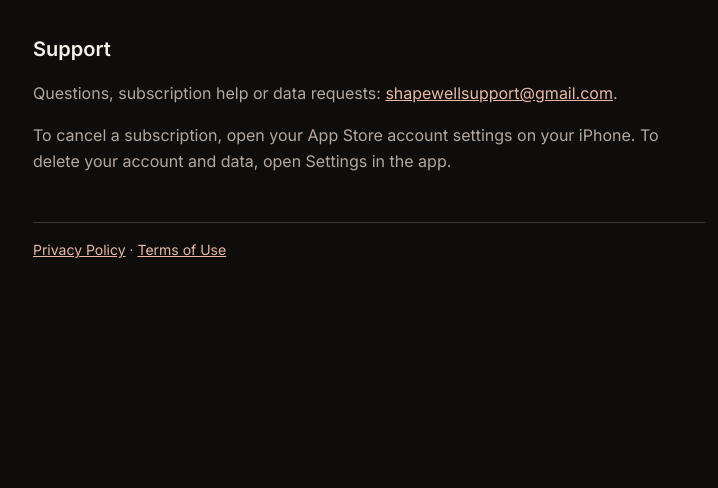
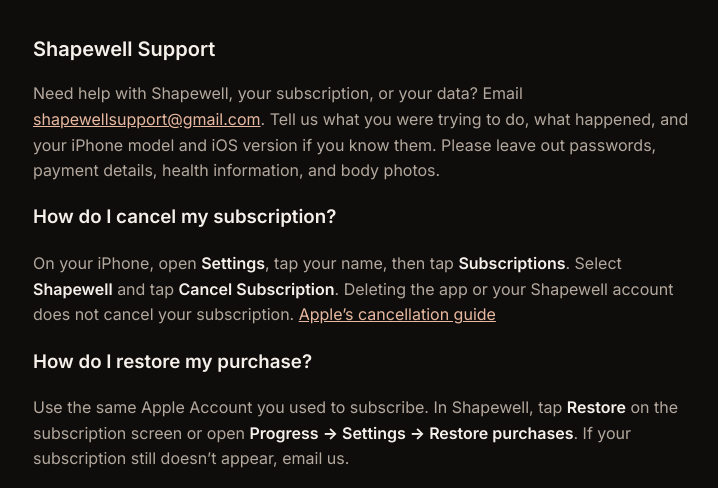
Before and after one commit to kaiquettxr/shapewell, a plain HTML site: page index.html in a window 1280 px wide. Shown: the part 287-775 px from the top of the page, without its empty margins (271-989 px from the left). Drawn offline with Linux system fonts and the light colour scheme.

Commit message:
Support: step-by-step cancel, restore and delete account
Co-Authored-By: Claude Opus 5.5 <noreply@anthropic.com>

```diff
--- a/index.html
+++ b/index.html
@@ -13,9 +13,14 @@
 <a class="brand" href="index.html">Shape<em>well</em></a>
 <h1>A plan built for your body, not someone else's.</h1>
 <p>Shapewell reads your starting point, builds a 90-day plan around your body, your taste and your schedule, and has a coach that adjusts it when life changes. For adults 18+.</p>
-<h2>Support</h2>
-<p>Questions, subscription help or data requests: <a href="mailto:shapewellsupport@gmail.com">shapewellsupport@gmail.com</a>.</p>
-<p>To cancel a subscription, open your App Store account settings on your iPhone. To delete your account and data, open Settings in the app.</p>
+<h2 id="support">Shapewell Support</h2>
+<p>Need help with Shapewell, your subscription, or your data? Email <a href="mailto:shapewellsupport@gmail.com">shapewellsupport@gmail.com</a>. Tell us what you were trying to do, what happened, and your iPhone model and iOS version if you know them. Please leave out passwords, payment details, health information, and body photos.</p>
+<h3 id="cancel">How do I cancel my subscription?</h3>
+<p>On your iPhone, open <strong>Settings</strong>, tap your name, then tap <strong>Subscriptions</strong>. Select <strong>Shapewell</strong> and tap <strong>Cancel Subscription</strong>. Deleting the app or your Shapewell account does not cancel your subscription. <a href="https://support.apple.com/en-us/118428">Apple&rsquo;s cancellation guide</a></p>
+<h3 id="restore">How do I restore my purchase?</h3>
+<p>Use the same Apple Account you used to subscribe. In Shapewell, tap <strong>Restore</strong> on the subscription screen or open <strong>Progress &rarr; Settings &rarr; Restore purchases</strong>. If your subscription still doesn&rsquo;t appear, email us.</p>
+<h3 id="delete">How do I delete my account and data?</h3>
+<p>In Shapewell, open <strong>Progress</strong>, tap the <strong>Settings</strong> gear, then choose <strong>Delete account and data</strong> and follow the prompts. For other privacy or data requests, email us at the address above.</p>
 <footer><a href="privacy.html">Privacy Policy</a> · <a href="terms.html">Terms of Use</a></footer>
 </main>
 </body>
```
